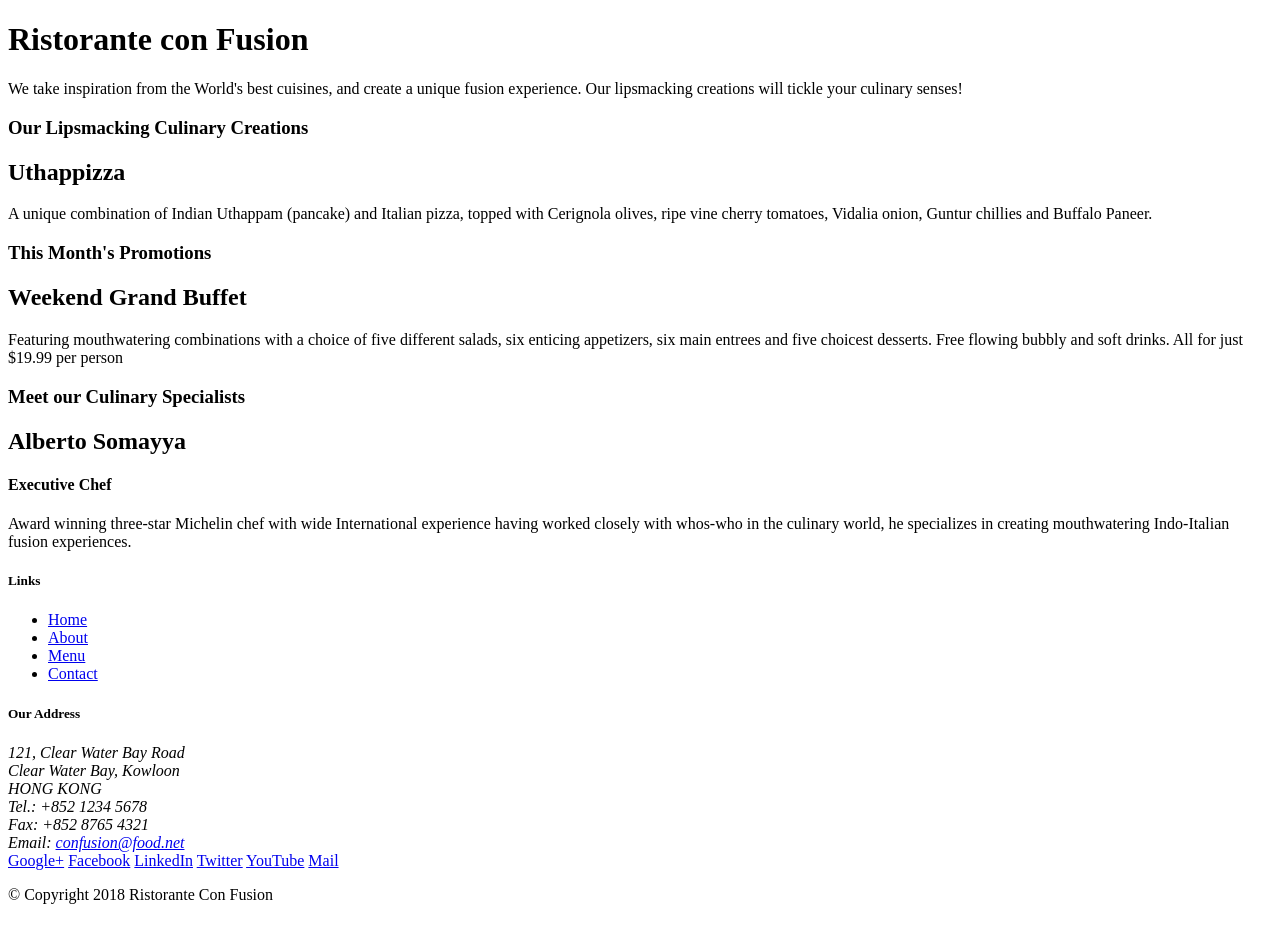
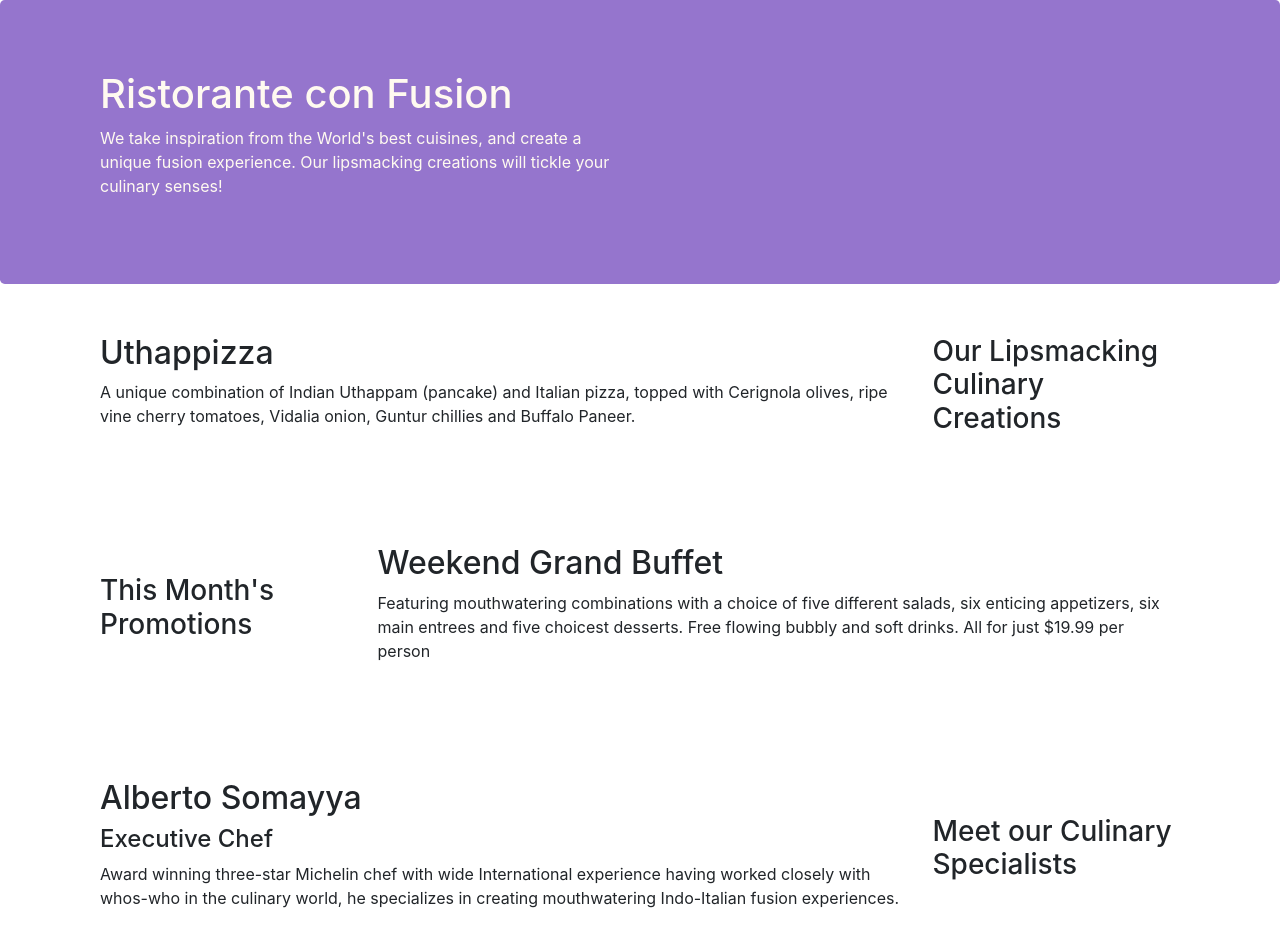
Before and after one commit to WenhangBao/Front-End-Web-UI-Frameworks-and-Tools-Bootstrap-4, a website: page index.html in a window 1280 px wide. Shown: the top 952 px of the page. Before the commit the page ends 920 px from the top, so only its background shows below. Drawn offline with nearby package versions, Linux system fonts and the light colour scheme.

Commit message:
Week 1 end of exercise

```diff
--- /dev/null
+++ b/css/styles.css
@@ -0,0 +1,30 @@
+.row-header{
+	margin:0px auto;
+	padding: 0px auto;
+}
+
+.row-content{
+	margin:0px auto;
+	padding: 50px 0px 50px 0px;
+	border-botton:1px ridge;
+	min-height:400 px;
+}
+
+.footer{
+	background-color:#D1C4E9;
+	margin:0px auto;
+	padding: 20px 0px 20px 0px;
+}
+
+.jumbotron {
+	padding: 70px 30px 70px 30px;
+	margin: 0px auto;
+	background: #9575CD;
+	color:floralwhite;
+}
+
+.address{
+	font-size:80%;
+	margin:0px;
+	color:#0f0f0f;
+}
--- a/index.html
+++ b/index.html
@@ -3,50 +3,57 @@
 
 <head>
     <title>Ristorante Con Fusion</title>
+    <meta charset="utf-8">
+    <meta name="viewport" content="width=device-width, initial-scale=1, shrink-to-fit=no">
+    <meta http-equiv="x-ua-compatible" content="ie=edge">
+
+    <!-- Bootstrap CSS -->
+    <link rel="stylesheet" href="node_modules/bootstrap/dist/css/bootstrap.min.css">
+    <link rel="stylesheet" type="text/css" href="css/styles.css">
 </head>
 
 <body>
 
-    <header>
-        <div>
-            <div>
-                <div>
+    <header class = "jumbotron">
+        <div class = "container">
+            <div class = "row row-header">
+                <div class = "col-12 col-sm-6">
                     <h1>Ristorante con Fusion</h1>
                     <p>We take inspiration from the World's best cuisines, and create a unique fusion experience. Our lipsmacking creations will tickle your culinary senses!</p>
                 </div>
-                <div>
+                <div class = "col-12 col-sm">
                 </div>
             </div>
         </div>
     </header>
 
-    <div>
-        <div>
-            <div>
+    <div class= "container">
+        <div class = "row row-content align-items-center">
+            <div class = "col-12 col-sm-4 order-sm-last col-md-3">
                 <h3>Our Lipsmacking Culinary Creations</h3>
             </div>
-            <div>
+            <div class = "col col-sm order-sm-first col-md">
                 <h2>Uthappizza</h2>
                 <p>A unique combination of Indian Uthappam (pancake) and Italian pizza, topped with Cerignola olives, ripe vine cherry tomatoes, Vidalia onion, Guntur chillies and Buffalo Paneer.</p>
             </div>
         </div>
 
 
-        <div>
-            <div>
+        <div class = "row row-content align-items-center">
+            <div class = "col-12 col-sm-4 col-md-3">
                 <h3>This Month's Promotions</h3>
             </div>
-            <div>
+            <div class = "col col-sm col-md">
                 <h2>Weekend Grand Buffet</h2>
                 <p>Featuring mouthwatering combinations with a choice of five different salads, six enticing appetizers, six main entrees and five choicest desserts. Free flowing bubbly and soft drinks. All for just $19.99 per person </p>
             </div>
         </div>
 
-        <div>
-            <div>
+        <div class = "row row-content align-items-center">
+            <div class = "col-12 col-sm-4 order-sm-last col-md-3">
                 <h3>Meet our Culinary Specialists</h3>
             </div>
-            <div>
+            <div class = "col col-sm order-sm-first col-md">
                 <h2>Alberto Somayya</h2>
                 <h4>Executive Chef</h4>
                 <p>Award winning three-star Michelin chef with wide International experience having worked closely with whos-who in the culinary world, he specializes in creating mouthwatering Indo-Italian fusion experiences. </p>
@@ -54,19 +61,19 @@
         </div>
     </div>
 
-    <footer>
-        <div>
-            <div>
-                <div>
+    <footer class="footer">
+        <div class = "container">
+            <div class = "row">
+                <div class="col-4 offset-1 col-sm-2">
                     <h5>Links</h5>
-                    <ul>
+                    <ul class= "list-unstyled">
                         <li><a href="#">Home</a></li>
                         <li><a href="#">About</a></li>
                         <li><a href="#">Menu</a></li>
                         <li><a href="#">Contact</a></li>
                     </ul>
                 </div>
-                <div>
+                <div  class="col-7 col-sm-5">
                     <h5>Our Address</h5>
                     <address>
 		              121, Clear Water Bay Road<br>
@@ -77,8 +84,8 @@
 		              Email: <a href="mailto:confusion@food.net">confusion@food.net</a>
 		           </address>
                 </div>
-                <div>
-                    <div>
+                <div class = "col-12 col-sm-4 align-self-center">
+                    <div class = "text-center">
                         <a href="http://google.com/+">Google+</a>
                         <a href="http://www.facebook.com/profile.php?id=">Facebook</a>
                         <a href="http://www.linkedin.com/in/">LinkedIn</a>
@@ -88,14 +95,16 @@
                     </div>
                 </div>
            </div>
-           <div>
-                <div>
+           <div class = "row justify-content-center">
+                <div class = "col-auto">
                     <p>© Copyright 2018 Ristorante Con Fusion</p>
                 </div>
            </div>
         </div>
     </footer>
-
+    <script src="node_modules/jquery/dist/jquery.slim.min.js"></script>
+    <script src="node_modules/popper.js/dist/umd/popper.min.js"></script>
+    <script src="node_modules/bootstrap/dist/js/bootstrap.min.js"></script>
 </body>
 
 </html>
```
